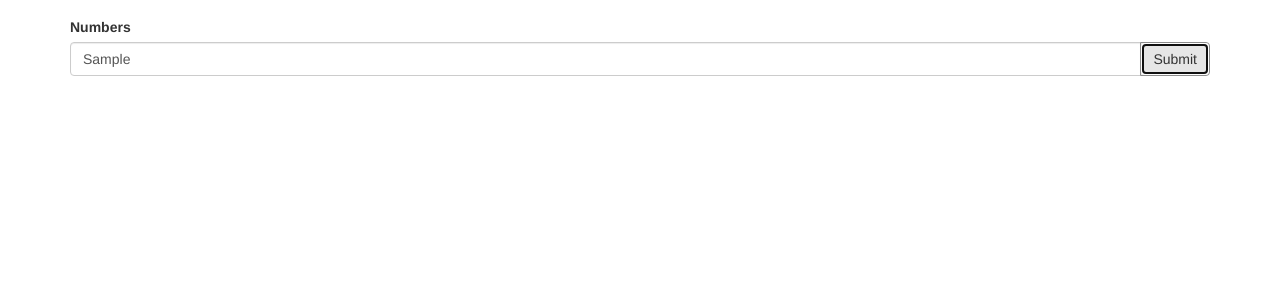
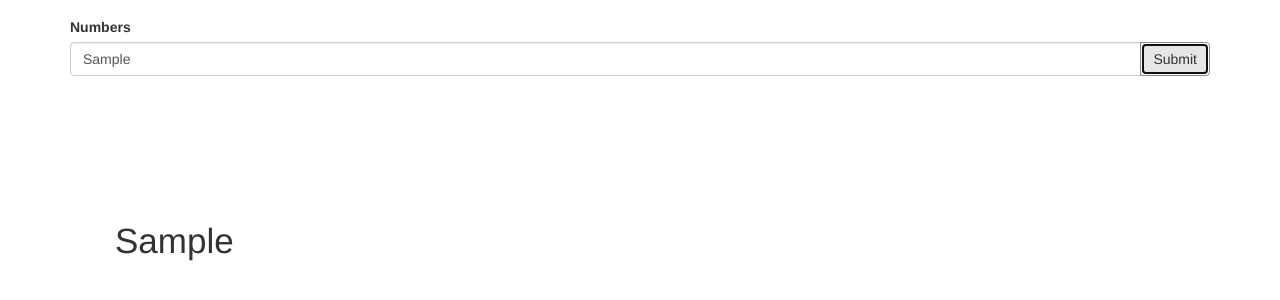
Before and after one commit to vanessapr/demo_animation_numbers, a plain HTML site: page index.html in a window 1280 px wide. Both pictures are taken after typing "Sample" into the empty fields and a click on the input 1175 px from the left and 145 px from the top of the page. Shown: the part 86-386 px from the top of the page. Drawn offline with nearby package versions, Linux system fonts and the light colour scheme.

Commit message:
added function for to render numbers

```diff
--- a/app.js
+++ b/app.js
@@ -4,7 +4,19 @@
     var txtNumbers = event.target.numbers.value;
     var numbers = txtNumbers.split(',');
     if(numbers) {
-      console.log('numbers', numbers)
+      var htmlNumber = renderNumbers(numbers);
+      $('#result').empty().html(htmlNumber);
     }
   });
+
+  function renderNumbers(numbers) {
+    var count = numbers.length;
+    var result = `<ul style="width:${70*count};padding-top:120px;overflow-x:auto;">`;
+    numbers.forEach(function(item, index) {
+      result+=`<li class="block nro-${item}">${item}</li>`;
+    });
+    result+='</ul>';
+    return result;
+  }
+
 });
--- a/index.html
+++ b/index.html
@@ -4,6 +4,19 @@
     <meta charset="utf-8">
     <title>Animation with Jquery</title>
     <link rel="stylesheet" href="https://maxcdn.bootstrapcdn.com/bootstrap/3.3.6/css/bootstrap.min.css" integrity="sha384-1q8mTJOASx8j1Au+a5WDVnPi2lkFfwwEAa8hDDdjZlpLegxhjVME1fgjWPGmkzs7" crossorigin="anonymous">
+    <style>
+      .block{
+        border:5px solid transparent;
+        width: 60px;
+        height: 60px;
+        position: relative;
+        float: left;
+        font-size: 35px;
+      }
+      li{
+        list-style: none;
+      }
+    </style>
   </head>
   <body>
     <div class="container">
```
